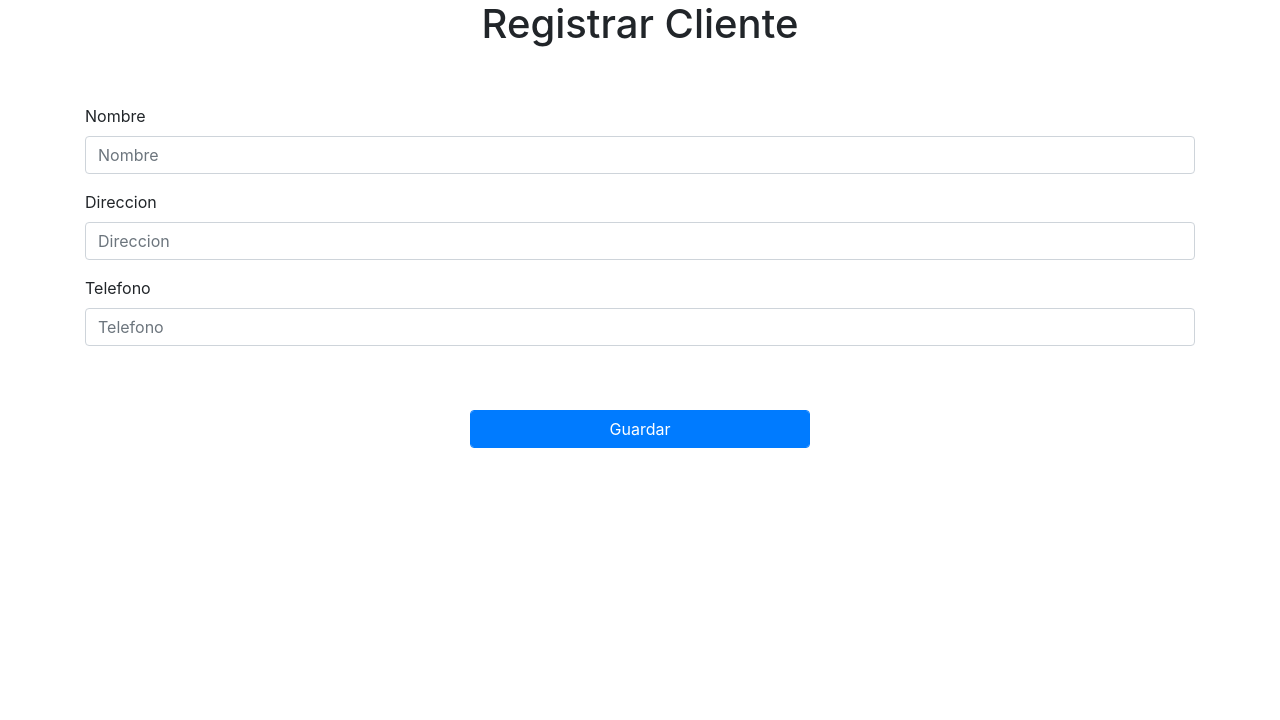
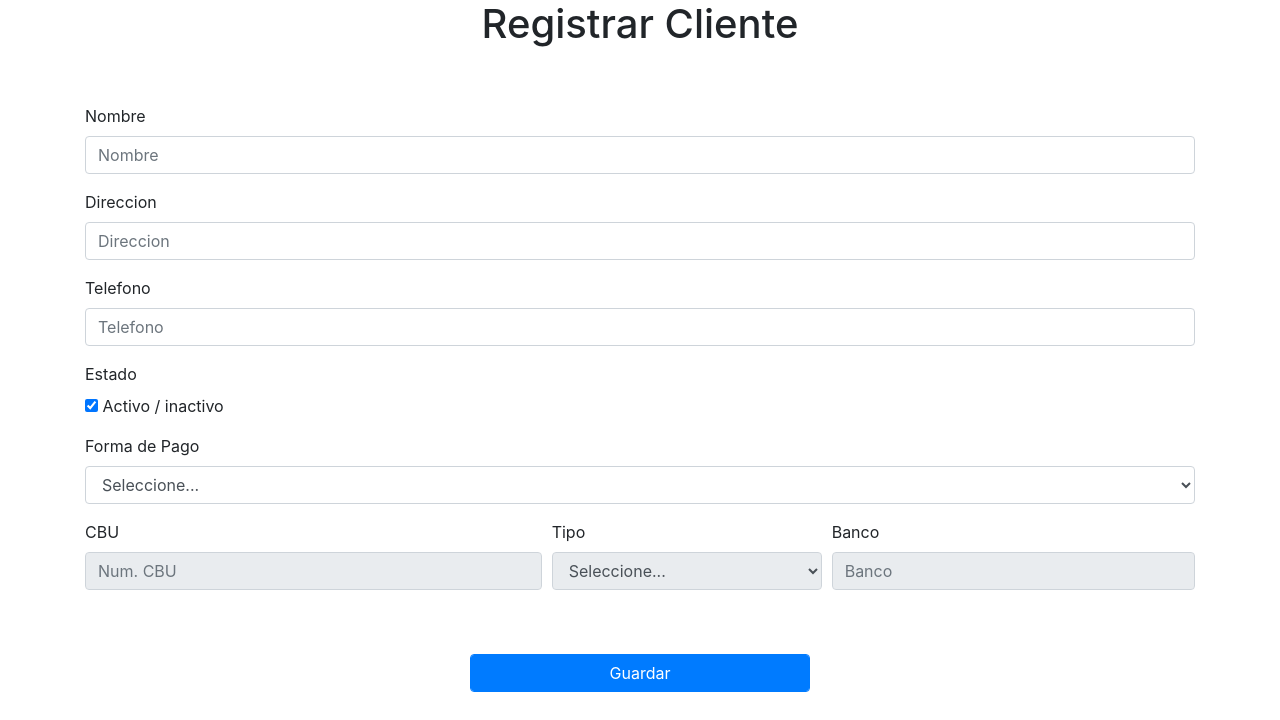
Before and after one commit to gianlucasparvoli/seminario-tusi, a Flask app: page /client/new in a window 1280 px wide. Shown: the part 80-800 px from the top of the page. Run offline with Flask 2, Linux system fonts and the light colour scheme; some libraries are stand-ins or nearby versions.

Commit message:
update create and view clients

```diff
--- a/controllers/cliente.py
+++ b/controllers/cliente.py
@@ -57,8 +57,14 @@ class clientAddEndPoint(MethodView):
         nombre = request.form['Nombre']
         direccion = request.form['Direccion']
         telefono = request.form['Telefono']
+        estado = request.form['Estado']
+        formaDePago = request.form['FormaDePago']
+        cbu = request.form['CBU']
+        formaDePagoCBU = request.form['FormaDePagoCBU']
+        banco = request.form['Banco']
 
-        new_prod= Cliente(nombre,direccion,telefono)
+        #print(nombre,direccion,telefono,estado,formaDePago,cbu,formaDePagoCBU,banco)
+        new_prod= Cliente(nombre,direccion,telefono,estado,formaDePago,cbu,formaDePagoCBU,banco)
         db.session.add(new_prod)
         db.session.commit()
 
--- a/templates/alta-clientes.html
+++ b/templates/alta-clientes.html
@@ -4,16 +4,68 @@
 
 <script>
 
+  window.onload = (event) => {
+    document.getElementById("FormaDePagoCBU").disabled = true;
+  };
+
+  function onChangePayForm(el) {
+    if (el && el.value === "Transferencia") {
+      document.getElementById("CBU").disabled = false;
+      document.getElementById("FormaDePagoCBU").disabled = false;
+      document.getElementById("Banco").disabled = false;
+    } else {
+      document.getElementById("CBU").disabled = true;
+      document.getElementById("FormaDePagoCBU").disabled = true;
+      document.getElementById("Banco").disabled = true;
+    }
+  }
+
+  function saveClient() {
+
+    let CBU  = null;
+    if(document.getElementById("CBU").value) CBU = document.getElementById("CBU").value;
+
+    let FormaDePagoCBU  = null;
+    if(document.getElementById("FormaDePagoCBU").value !== "default") FormaDePagoCBU = document.getElementById("FormaDePagoCBU").value;
+
+    let Banco  = null;
+    if(document.getElementById("Banco").value) Banco = document.getElementById("Banco").value;
+
+    const jsonToSend = {
+      Nombre : document.getElementById("Nombre").value,
+      Direccion: document.getElementById("Direccion").value,
+      Telefono : document.getElementById("Telefono").value,
+      Estado : document.getElementById("Estado").checked,
+      FormaDePago : document.getElementById("FormaDePago").value,
+      CBU,
+      FormaDePagoCBU,
+      Banco
+    }
+
+    $.ajax({
+      url: "/client/add",
+      type: "POST",
+      data: jsonToSend,
+      success: function (response) {
+        console.log(response)
+      },
+      error: function (error) {
+        console.log(error);
+      },
+    });
+  }
+
+
 </script>
 
 
-<form style="margin-top:80px;" action="/client/add" method="POST">
+<form style="margin-top:80px;">
   <!-- Para alerta de Flash /viene desde python) -->
   <div class="form-group">
     {% with messages = get_flashed_messages() %}
     {% if messages %}
     {% for m in messages %}
-        <div  class="alert alert-success text-center">{{ m }}</div >
+    <div class="alert alert-success text-center">{{ m }}</div>
     {% endfor %}
     {% endif %}
     {% endwith %}
@@ -28,16 +80,48 @@
     </div>
     <div class="form-group col-md-12">
       <label for="inputApellido">Direccion</label>
-        <input type="text" class="form-control" id="Direccion" name="Direccion" placeholder="Direccion" required="required">
+      <input type="text" class="form-control" id="Direccion" name="Direccion" placeholder="Direccion"
+        required="required">
     </div>
     <div class="form-group col-md-12">
       <label for="inputApellido">Telefono</label>
       <input type="text" class="form-control" id="Telefono" name="Telefono" placeholder="Telefono" required="required">
     </div>
+    <div class="form-check form-group col-md-12">
+      <label for="inputApellido">Estado</label><br />
+      <input class="ml-4form-check-input " type="checkbox" id="Estado" checked>
+      <label class="form-check-label" for="Estado">
+        Activo / inactivo
+      </label>
+    </div>
+    <div class="form-group col-md-12">
+      <label>Forma de Pago</label>
+      <select class="form-control " id="FormaDePago" name="FormaDePago" onchange="onChangePayForm(this)">
+        <option value="default" selected disabled>Seleccione...</option>
+        <option value="Efectivo">Efectivo</option>
+        <option value="Transferencia">Transferencia</option>
+      </select>
+    </div>
+    <div class="form-group col-md-5">
+      <label>CBU</label>
+      <input type="text" class="form-control" id="CBU" name="CBU" placeholder="Num. CBU" maxlength="25" disabled>
+    </div>
+    <div class="form-group col-md-3">
+      <label>Tipo</label>
+      <select class="form-control " id="FormaDePagoCBU" name="FormaDePagoCBU">
+        <option value="default" selected disabled>Seleccione...</option>
+        <option value="Caja de Ahorro">Caja de Ahorro</option>
+        <option value="Cuenta Corriente">Cuenta Corriente</option>
+      </select>
+    </div>
+    <div class="form-group col-md-4">
+      <label>Banco</label>
+      <input type="text" class="form-control" id="Banco" name="Banco" placeholder="Banco" disabled>
+    </div>
   </div>
   <br></br>
   <div class="form-group col-md-4 m-auto">
-    <button type="submit" class="btn btn-primary form-control">Guardar</button>
+    <button type="submit" class="btn btn-primary form-control" onclick="saveClient()">Guardar</button>
   </div>
 
 </form>
--- a/templates/alta-cuenta-corriente.html
+++ b/templates/alta-cuenta-corriente.html
@@ -100,10 +100,6 @@
 
         })
 
-
-        //FALTA ENVIAR TODO EN UN POST. LOS DATOS YA ESTAN BIEN
-
-
     }
 
     getClientes();
@@ -134,7 +130,6 @@
         <div class="form-group col-md-12">
             <label>Productos</label>
             <div id="productos"></div>
-            </select>
         </div>
         <div class="form-group col-md-12">
             <label>Num. Jugada</label>
```
Also changed, not shown: database.py (+14 -2 lines), templates/gestion-clientes.html (+45 -1 lines), database/db.db. Lines whose indentation alone changed are shown as unchanged.
